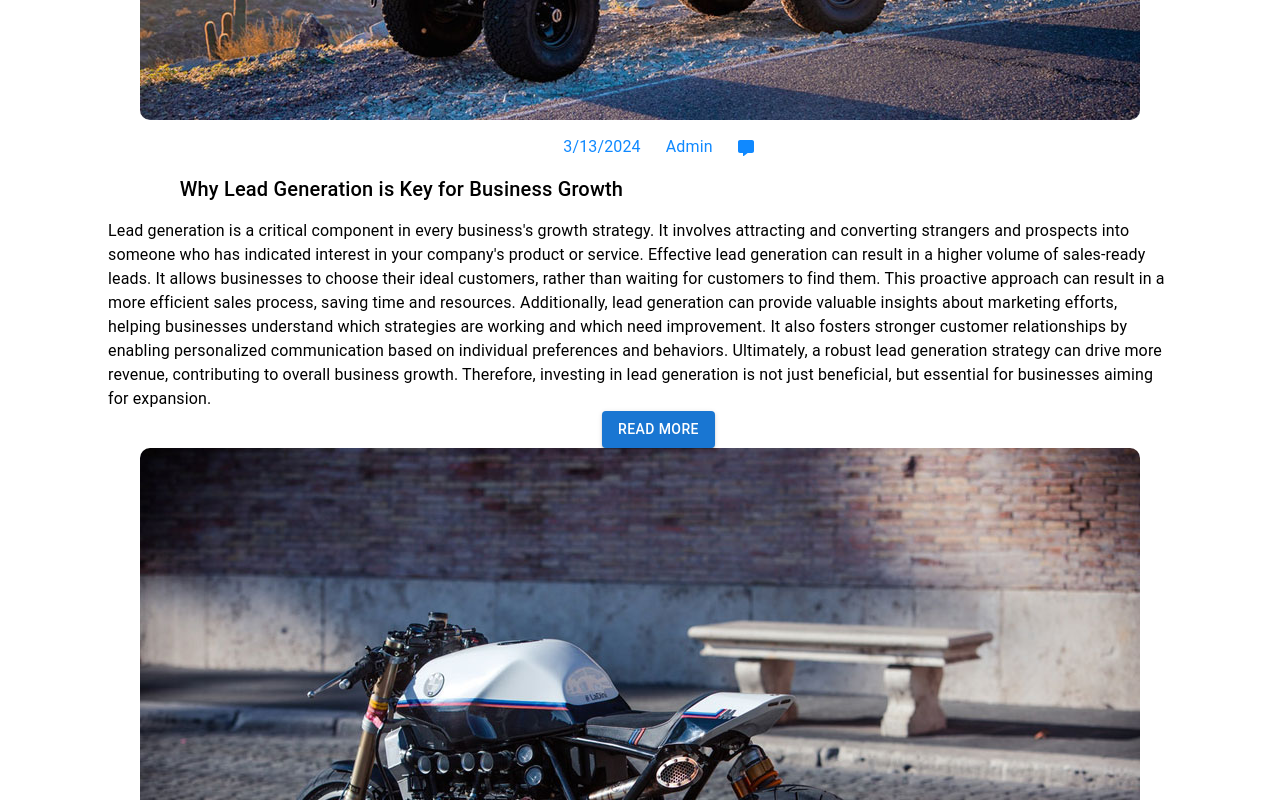
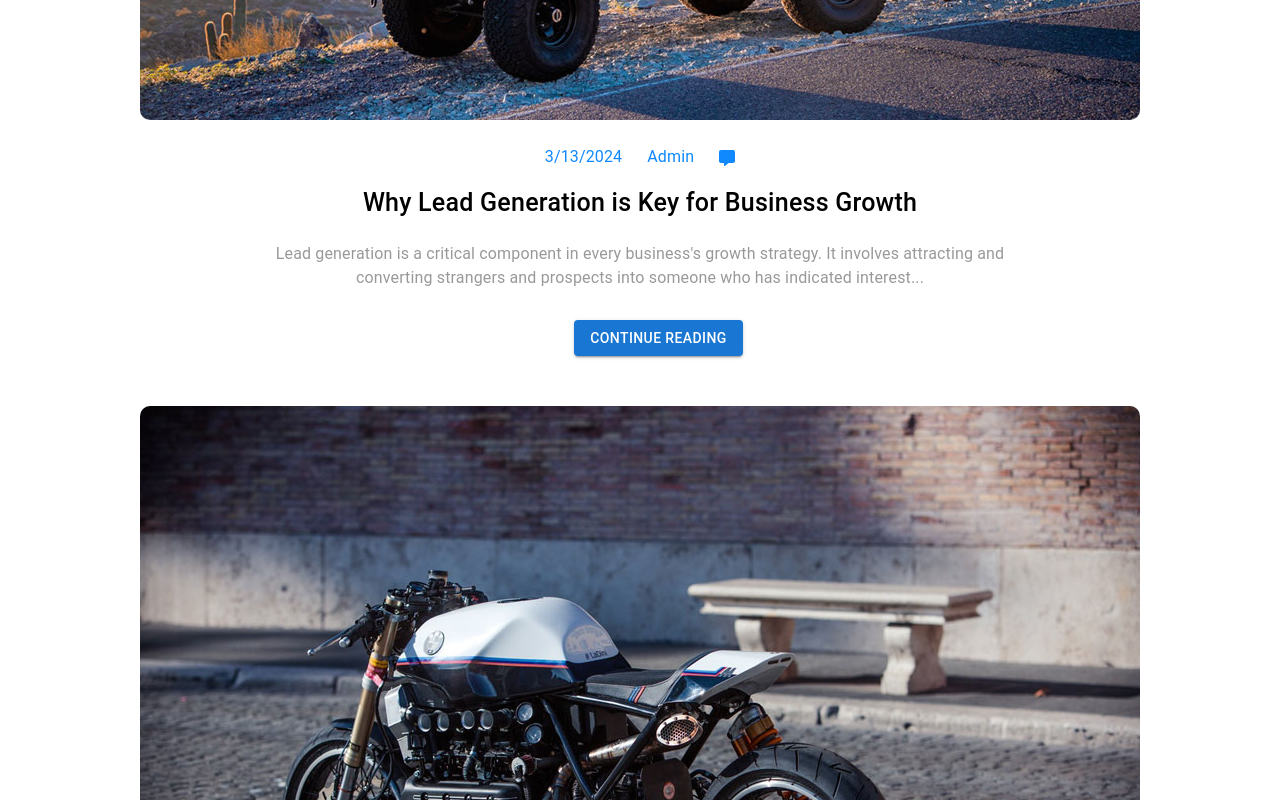
Before and after one commit to Eredoqo/car_rental, a React (Vite) app in the folder client/: page /blog in a window 1280 px wide. Shown: the part 1380-2180 px from the top of the page. Built offline with nearby package versions, Linux system fonts and the light colour scheme.

Commit message:
fixed form and fixed blog

```diff
--- a/client/src/components/blog/index.tsx
+++ b/client/src/components/blog/index.tsx
@@ -51,32 +51,39 @@ const BlogCard = ({ image, title }: BlogCardProps) => (
           display: "flex",
           justifyContent: "flex-start",
           color: "#1089ff",
-          padding: "15px 0 15px 0",
-          paddingLeft: "37px",
+          padding: "25px 0 15px 0",
         }}
       >
         {blogData.date.toLocaleDateString()}
         <Typography sx={{ paddingLeft: "25px" }}>{blogData.author}</Typography>
         <FontAwesomeIcon
-          style={{ paddingLeft: "25px", paddingTop: "5px" }}
+          onClick={() => console.log("Comment")}
+          style={{ paddingLeft: "25px", paddingTop: "5px", cursor: "pointer" }}
           icon={faCommentAlt}
         />
       </Typography>
       <Typography
         sx={{
-          fontSize: "20px",
+          fontSize: "25px",
           fontWeight: "500",
           color: "black",
-          marginBottom: "15px",
-          width: "90%",
-          paddingLeft: "37px",
+          marginBottom: "20px",
+          "&:hover": {
+            color: "#1089ff",
+          },
         }}
       >
         {title}
       </Typography>
-      <Typography>{blogData.desc}</Typography>
-      <Typography sx={{ paddingLeft: "37px" }}>
-        <Button variant="contained">{blogData.button}</Button>
+      <Typography
+        sx={{ textAlign: "center", color: "#999999" }}
+        paddingBottom="30px"
+        width="70%"
+      >
+        {blogData.decsFirstPart}
+      </Typography>
+      <Typography sx={{ paddingLeft: "37px", paddingBottom: "50px" }}>
+        <Button variant="contained">{blogData.continue}</Button>
       </Typography>
     </Box>
   </Box>
--- a/client/src/components/gallery/index.tsx
+++ b/client/src/components/gallery/index.tsx
@@ -119,7 +119,11 @@ const CarView = () => {
               key={index}
             >
               {cars.slice(index * 3, index * 3 + 3).map((car, i) => (
-                <CarCard key={i} car={car} index={i} />
+                <CarCard
+                  key={i}
+                  car={{ brand: car.brand, model: car.model }}
+                  index={i}
+                />
               ))}
             </div>
           ))}
--- a/client/src/components/home/single-car-home/index.tsx
+++ b/client/src/components/home/single-car-home/index.tsx
@@ -94,11 +94,22 @@ const HomeSingleCar: React.FC = () => {
       </Container>
       <Box
         sx={{
-          position: "absolute",
-          top: "10vh",
+          position: "relative",
+          display: "flex",
+          alignItems: "center",
+          justifyContent: "center",
+          height: "100vh",
+          width: "100%",
         }}
       >
-        <LocationForm />
+        <Box
+          sx={{
+            position: "absolute",
+            top: "-380px",
+          }}
+        >
+          <LocationForm />
+        </Box>
       </Box>
     </Box>
   );
--- a/client/src/components/location-form/form-fill/index.tsx
+++ b/client/src/components/location-form/form-fill/index.tsx
@@ -35,7 +35,6 @@ const FormFill = () => {
     <Stack
       sx={{
         background: "#0F89FF",
-        height: "550px",
         padding: "30px",
         borderRadius: "10px",
         alignItems: "center",
--- a/client/src/components/location-form/index.tsx
+++ b/client/src/components/location-form/index.tsx
@@ -9,7 +9,7 @@ const LocationForm = () => {
     <Box
       sx={{
         height: "60%",
-        width: "70%",
+        width: "80%",
         display: "flex",
         flexDirection: "row",
         alignItems: "center",
--- a/client/src/components/location-form/reserve-car/index.tsx
+++ b/client/src/components/location-form/reserve-car/index.tsx
@@ -9,9 +9,17 @@ export type StepType = {
 };
 
 const Title = ({ title }: { title: string }) => (
-  <Typography sx={{ marginTop: "90px" }} variant="h4">
-    {title}
-  </Typography>
+  <Box
+    sx={{
+      display: "flex",
+      justifyContent: "center",
+      alignItems: "center",
+      marginTop: "90px",
+      textAlign: "center",
+    }}
+  >
+    <Typography variant="h4">{title}</Typography>
+  </Box>
 );
 
 const Step = ({ text, icon }: StepType) => (
@@ -39,9 +47,14 @@ const ReserveCar = () => {
   return (
     <Box
       sx={{
+        width: "100%",
+      }}
+    >
+      <Box
+        sx={{
           background: "white",
-        height: "450px",
-        width: "770px",
+          maxWidth: "770px",
+          width: "100%",
           display: "flex",
           justifyContent: "center",
           borderTopRightRadius: "10px",
@@ -51,10 +64,10 @@ const ReserveCar = () => {
       >
         <Stack
           sx={{
-          width: "80%",
             display: "flex",
             flexDirection: "column",
             justifyContent: "space-around",
+            alignItems: "center",
           }}
         >
           <Title title="Better Way to Rent Your Perfect Cars" />
@@ -66,6 +79,7 @@ const ReserveCar = () => {
           <RentButton />
         </Stack>
       </Box>
+    </Box>
   );
 };
 
--- a/client/src/dtos/car/CarDto.ts
+++ b/client/src/dtos/car/CarDto.ts
@@ -1,6 +1,6 @@
 export type CarDto = {
   id: string;
-  make: string;
+  brand: string;
   model: string;
   year: number;
   price: number;
--- a/client/src/utils/data.tsx
+++ b/client/src/utils/data.tsx
@@ -55,10 +55,14 @@ export const blogData = {
   blog: "Blog",
   recentBlog: "Recent Blog",
   title: " Why Lead Generation is Key for Business Growth",
-  desc: "Lead generation is a critical component in every business's growth strategy. It involves attracting and converting strangers and prospects into someone who has indicated interest in your company's product or service. Effective lead generation can result in a higher volume of sales-ready leads. It allows businesses to choose their ideal customers, rather than waiting for customers to find them. This proactive approach can result in a more efficient sales process, saving time and resources. Additionally, lead generation can provide valuable insights about marketing efforts, helping businesses understand which strategies are working and which need improvement. It also fosters stronger customer relationships by enabling personalized communication based on individual preferences and behaviors. Ultimately, a robust lead generation strategy can drive more revenue, contributing to overall business growth. Therefore, investing in lead generation is not just beneficial, but essential for businesses aiming for expansion.",
+  decsFirstPart:
+    "Lead generation is a critical component in every business's growth strategy. It involves attracting and converting strangers and prospects into someone who has indicated interest...",
+  descContinueReading:
+    "Lead generation is a critical component in every business's growth strategy. It involves attracting and converting strangers and prospects into someone who has indicated interest in your company's product or service. Effective lead generation can result in a higher volume of sales-ready leads. It allows businesses to choose their ideal customers, rather than waiting for customers to find them. This proactive approach can result in a more efficient sales process, saving time and resources. Additionally, lead generation can provide valuable insights about marketing efforts, helping businesses understand which strategies are working and which need improvement. It also fosters stronger customer relationships by enabling personalized communication based on individual preferences and behaviors. Ultimately, a robust lead generation strategy can drive more revenue, contributing to overall business growth. Therefore, investing in lead generation is not just beneficial, but essential for businesses aiming for expansion.",
   commentIcon: "Comment",
   author: "Admin",
   button: "Read More",
+  continue: "Continue Reading",
   continueReading: "Continue Reading",
   date: new Date(),
   imageBlog1: "./../../../images/image_1.jpg",
```
Lines whose indentation alone changed are shown as unchanged.
